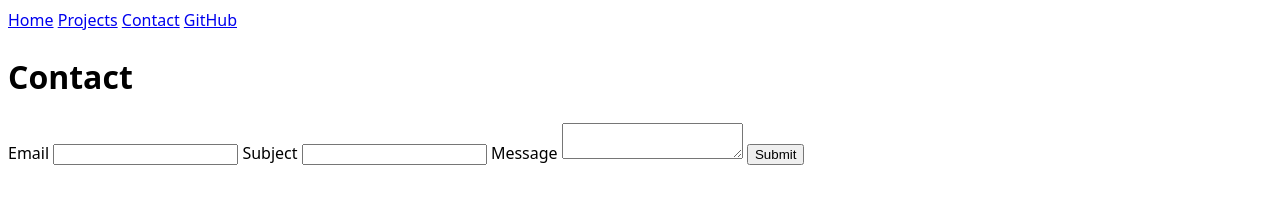
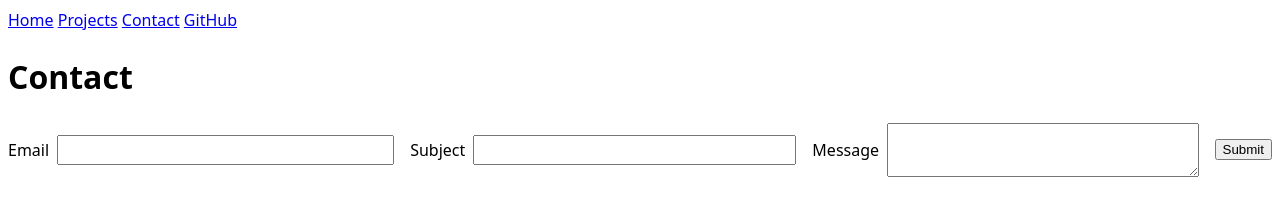
Before and after one commit to rayyguo/portfolio, a plain HTML site: page contact/index.html in a window 1280 px wide. Drawn offline with Linux system fonts and the light colour scheme.

Commit message:
Lay out contact form fields in one row

```diff
--- a/style.css
+++ b/style.css
@@ -4,3 +4,27 @@
 	 */
   font: 100%/1.5 system-ui;
 }
+
+form {
+  /* Keep all the fields and the button in a single row */
+  display: flex;
+  align-items: center;
+  gap: 1em;
+  white-space: nowrap;
+}
+
+form label {
+  /* Let each field shrink so the row fits narrow windows */
+  display: flex;
+  align-items: center;
+  gap: 0.5em;
+  flex: 1;
+  min-width: 0;
+}
+
+form input,
+form textarea {
+  flex: 1;
+  min-width: 0;
+  font: inherit;
+}
```
